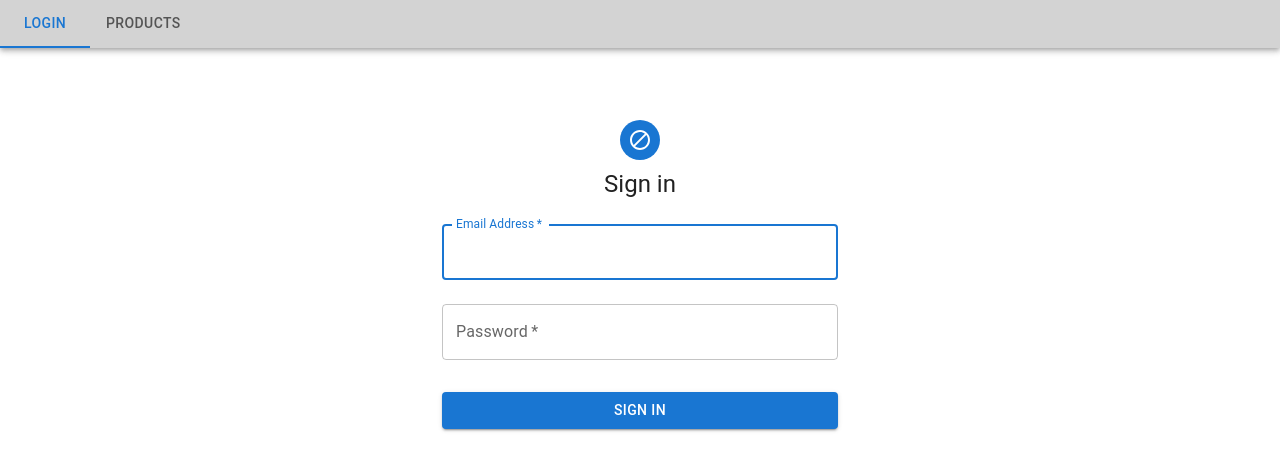
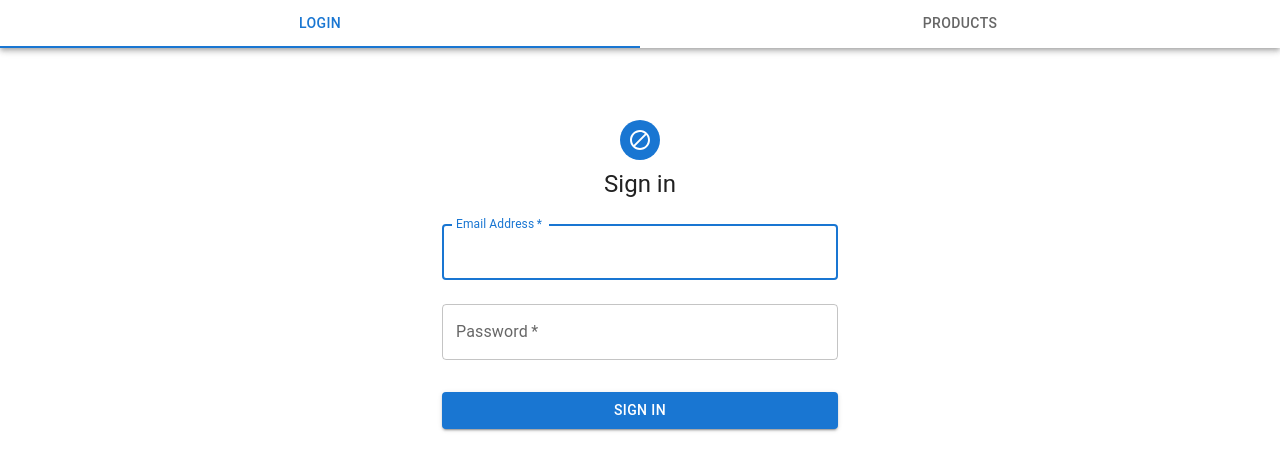
Before and after one commit to Java50exc/react-application, a React (Create React App) app: page /login in a window 1280 px wide. Shown: the top 470 px of the page. Built offline with nearby package versions, Linux system fonts and the light colour scheme.

Commit message:
hw-39 cosmetic fix

```diff
--- a/src/App.tsx
+++ b/src/App.tsx
@@ -31,7 +31,7 @@ function App() {
           const logoutRoute = newRoutes.find(route => route.path === '/logout');
 
           if (logoutRoute) {
-               logoutRoute.label = `Logout [${authUser}]`;
+               logoutRoute.label = `Logout [${authUser.split('@')[0]}]`;
           }
           return newRoutes;
      }
--- a/src/components/navigators/NavigatorDesktop.tsx
+++ b/src/components/navigators/NavigatorDesktop.tsx
@@ -2,8 +2,7 @@ import { AppBar, Box, Tabs, Tab } from "@mui/material";
 import { Link, Outlet, useNavigate } from "react-router-dom";
 import React, { ReactNode, useEffect } from "react";
 import { RouteType } from "../../model/RouteType";
-import { useSelector } from "react-redux";
-import { UserAccount } from "../../model/UserAccount";
+
 export type Props = {
   subnav?: boolean,
   routes: RouteType[]
@@ -23,12 +22,15 @@ export const NavigatorDesktop: React.FC<Props> = ({ subnav, routes }) => {
 
   function getTabs(): ReactNode {
     return routes.map((route, index) =>
-      <Tab key={index} component={Link} to={route.path} label={route.label} />)
+      <Tab key={index} component={Link} to={route.path} label={route.label} />
+      )
   }
 
+
+
   return <Box sx={{}}>
-    <AppBar sx={{ backgroundColor: "lightgray", position: "relative" }}>
-      <Tabs value={value} onChange={handleChange}>
+    <AppBar sx={{backgroundColor:"white", position: "relative"}}>
+      <Tabs value={value} onChange={handleChange} variant="fullWidth">
         {getTabs()}
       </Tabs>
     </AppBar>
```
